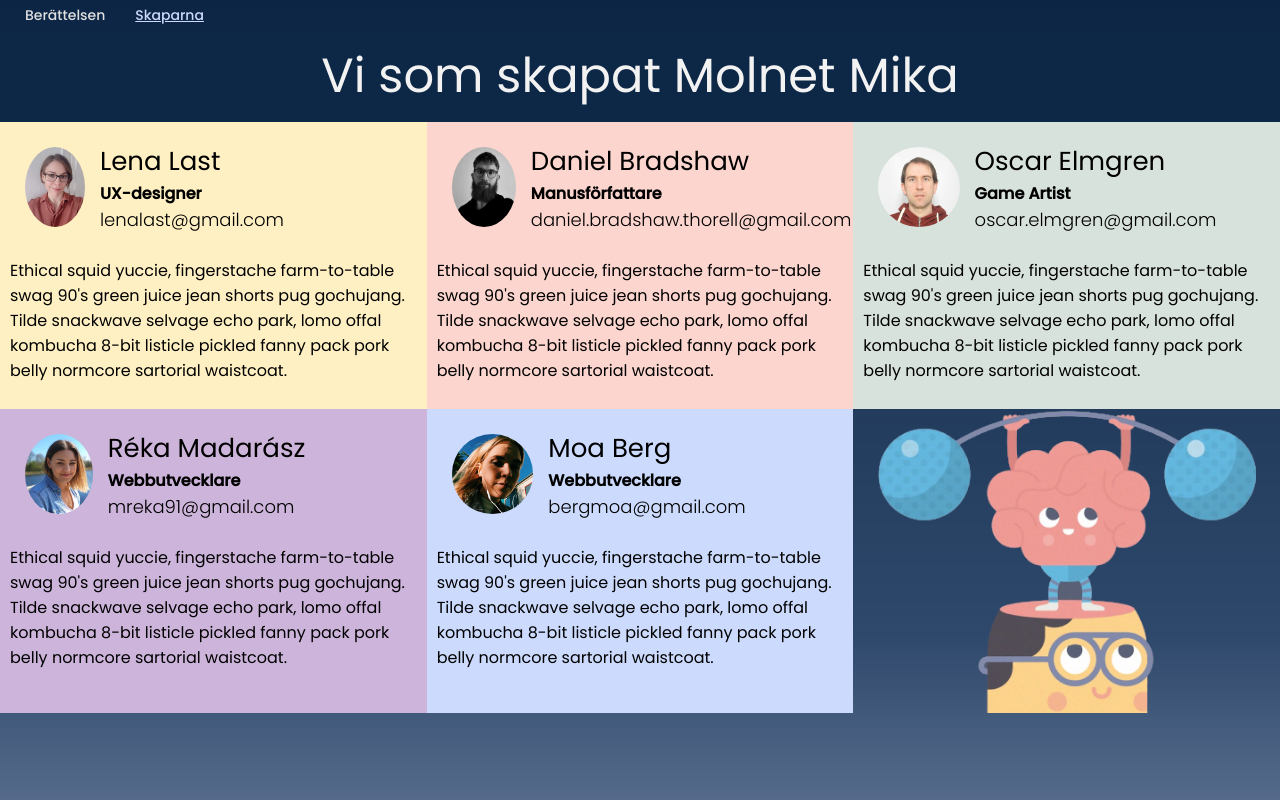
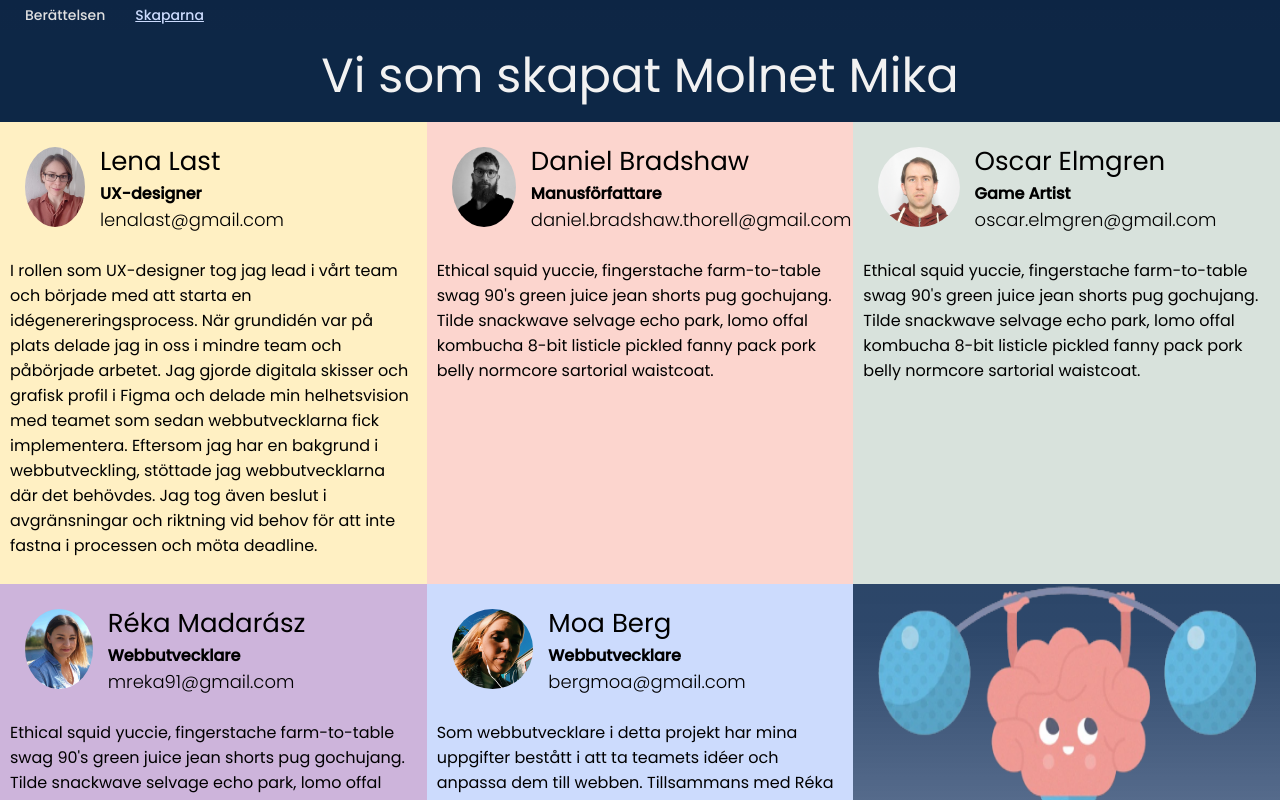
Before and after one commit to moasannacatharina/Sammanslaget, a React (Create React App) app: page /about in a window 1280 px wide. Shown: the top 800 px of the page. Built offline with nearby package versions, Linux system fonts and the light colour scheme.

Commit message:
cover and updated text

```diff
--- a/src/components/ClosedBook/index.js
+++ b/src/components/ClosedBook/index.js
@@ -1,5 +1,5 @@
 import "./closedbook.css";
-import image from "../../assets/images/bookcover-2.png";
+import image from "../../assets/images/cover.png";
 
 const ClosedBook = ({ handleClick, visible, invisible }) => {
   return (
--- a/src/components/Grid/index.js
+++ b/src/components/Grid/index.js
@@ -16,7 +16,10 @@ const Grid = () => {
         name="Lena Last"
         title="UX-designer"
         img={lena}
-        info="Ethical squid yuccie, fingerstache farm-to-table swag 90's green juice jean shorts pug gochujang. Tilde snackwave selvage echo park, lomo offal kombucha 8-bit listicle pickled fanny pack pork belly normcore sartorial waistcoat. "
+        info="I rollen som UX-designer tog jag lead i vårt team och började med att starta en idégenereringsprocess. När grundidén var på plats delade jag in oss i mindre team och påbörjade arbetet.
+        Jag gjorde digitala skisser och grafisk profil i Figma och delade min helhetsvision med teamet som sedan webbutvecklarna fick implementera.
+
+        Eftersom jag har en bakgrund i webbutveckling, stöttade jag webbutvecklarna där det behövdes. Jag tog även beslut i avgränsningar och riktning vid behov för att inte fastna i processen och möta deadline. "
         email="lenalast@gmail.com"
         color="#FFF0C3"
       />
@@ -48,7 +51,8 @@ const Grid = () => {
         name="Moa Berg"
         title="Webbutvecklare"
         img={moa}
-        info="Ethical squid yuccie, fingerstache farm-to-table swag 90's green juice jean shorts pug gochujang. Tilde snackwave selvage echo park, lomo offal kombucha 8-bit listicle pickled fanny pack pork belly normcore sartorial waistcoat. "
+        info="Som webbutvecklare i detta projekt har mina uppgifter bestått i att ta teamets idéer och anpassa dem till webben.
+        Tillsammans med Réka har jag skapat en projektstruktur i React och implementerat tillverkade delar som text och bilder, styling och andra grafiska element som försetts av vår UX-designer, Game Artist och Manusförfattare. Jag har även arbetat med att göra vår hemsida interaktiv och löst hosting av hemsidan så att den kan avnjutas av alla."
         email="bergmoa@gmail.com"
         color="#CCDBFD"
       />
```
Also changed, not shown: src/assets/images/cover.png (added), 1 other file (tests, documents, lock files or other folders).
